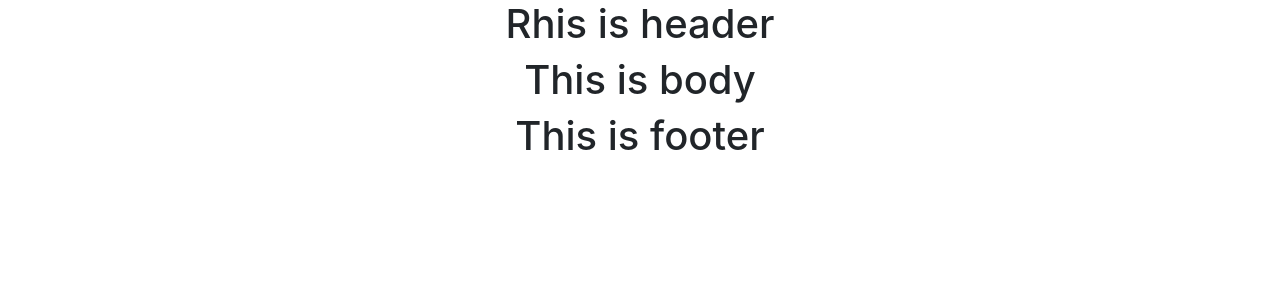
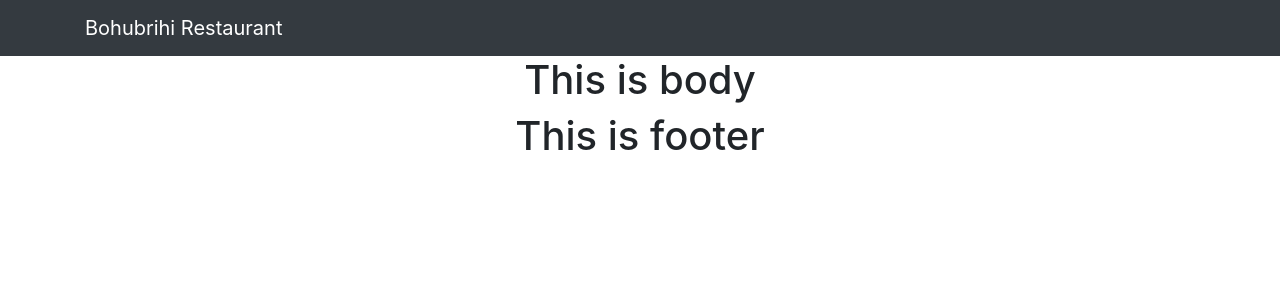
Before and after one commit to Rasujon3/bohubrihi-restaurant, a React (Create React App) app: page / in a window 1280 px wide. Shown: the top 300 px of the page. Built offline with nearby package versions, Linux system fonts and the light colour scheme.

Commit message:
Navigation bar using reactstrap

```diff
--- a/src/components/header/Header.js
+++ b/src/components/header/Header.js
@@ -1,9 +1,10 @@
 import React from "react";
+import Navigation from "./Navigation";
 
 const Header = () => {
   return (
     <div>
-      <h1>Rhis is header</h1>
+      <Navigation></Navigation>
     </div>
   );
 };
--- /dev/null
+++ b/src/components/header/Navigation.js
@@ -0,0 +1,16 @@
+import React from "react";
+import { Navbar, NavbarBrand } from "reactstrap";
+
+const Navigation = () => {
+  return (
+    <div>
+      <Navbar dark color="dark">
+        <div className="container">
+          <NavbarBrand href="/">Bohubrihi Restaurant</NavbarBrand>
+        </div>
+      </Navbar>
+    </div>
+  );
+};
+
+export default Navigation;
```
